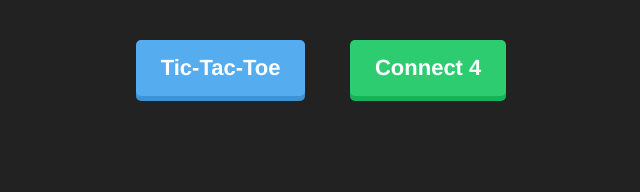
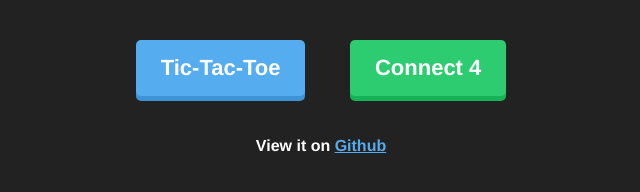
Before and after one commit to mattcolman/tic-tac-toe, a website with bundled scripts: page index.html in a window 1280 px wide. Shown: the whole page, without its empty margins (319-959 px from the left). Built offline with nearby package versions, Linux system fonts and the light colour scheme.

Commit message:
minor tweaks update readme

```diff
--- a/css/main.css
+++ b/css/main.css
@@ -99,3 +99,7 @@
 .green:hover {
   background-color: #48E68B;
 }
+
+a {
+    color: #55acee;
+}
--- a/index.html
+++ b/index.html
@@ -17,6 +17,7 @@
             </ul>
             <p id='result'></p>
         </div>
+        <footer>View it on <a href="https://github.com/mattcolman/tic-tac-toe">Github</a></footer>
     </body>
     <script type="text/javascript" src="dist/index.js"></script>
 </html>
--- a/src/game.js
+++ b/src/game.js
@@ -1,3 +1,7 @@
+/**
+ * @author Matt Colman
+ */
+
 import {Grid} from './grid';
 
 class Game {
```
Also changed, not shown: src/index.js (+8 -0 lines), README.md, dist/index.js.
